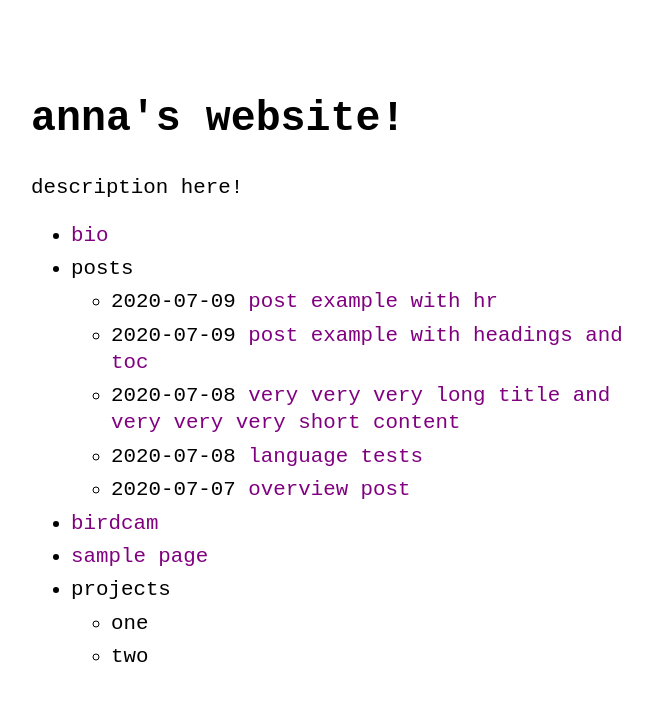
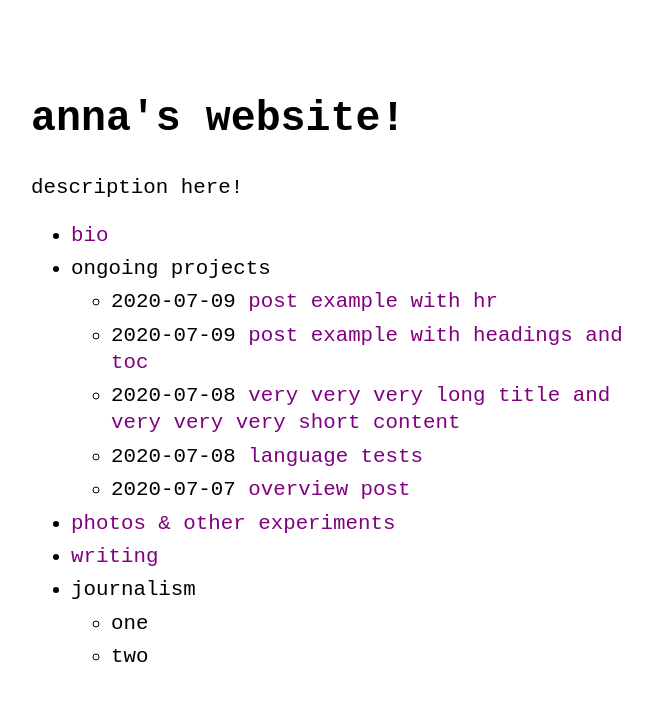
Before and after one commit to avmitchell/avmitchell.github.io, a Jekyll site: the page built from index.md, in a window 1280 px wide. Shown: the top 701 px of the page, without its empty margins (289-941 px from the left). Built offline with Jekyll 4.4.1, drawn with Linux system fonts in a browser that asks for light colours.

Commit message:
Update menu.yml

```diff
--- a/_data/menu.yml
+++ b/_data/menu.yml
@@ -5,18 +5,18 @@ entries:
   - title: bio
     url: about
 
-  - title: posts
+  - title: ongoing projects
     post_list: true
     url: false
     entries: false
 
-  - title: birdcam
+  - title: photos & other experiments
     url: https://www.allaboutbirds.org/cams/royal-albatross/
 
-  - title: sample page
-    url: page_template
+  - title: writing
+    url: writing
 
-  - title: projects
+  - title: journalism
     url: false
     entries:
       - title: one
```
